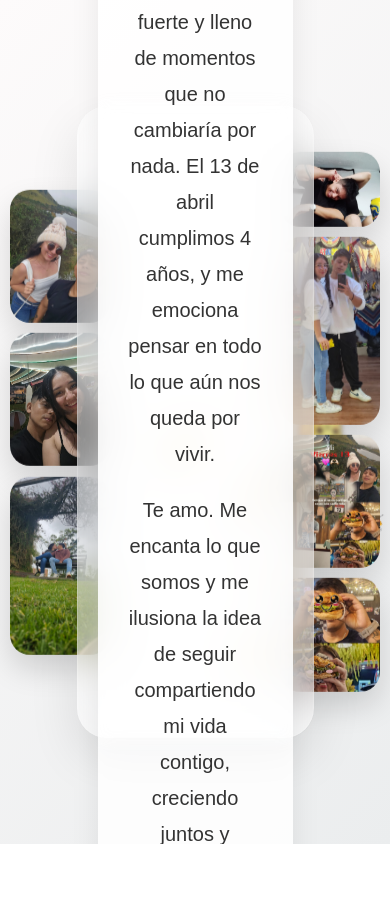
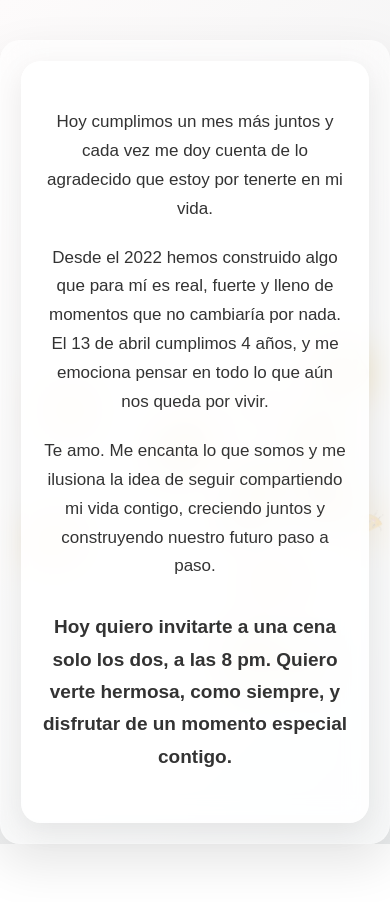
Before and after one commit to alejozuleta9217/pan-quesito, a React (Vite) app: page / in a window 390 px wide. Shown: the top 902 px of the page. Before the commit the page ends 844 px from the top, so only its background shows below. Built offline with nearby package versions, Linux system fonts and the light colour scheme.

Commit message:
Primer commit - proyecto aniversario

```diff
--- a/src/SunflowerFrame.css
+++ b/src/SunflowerFrame.css
@@ -208,6 +208,10 @@ body {
 /* RESPONSIVE AJUSTES */
 /* ============================= */
 
+/* ============================= */
+/* RESPONSIVE AJUSTES */
+/* ============================= */
+
 @media (max-width: 900px) {
 
   .side.left {
@@ -223,19 +227,17 @@ body {
   }
 
   .sunflower {
-  width: clamp(100px, 14vw, 180px);
-}
+    width: clamp(100px, 14vw, 180px);
+  }
+
+  .content {
+    width: 90vw;
+  }
 }
 
 @media (min-width: 1200px) {
   .sunflower {
     width: 220px;
-  }
-}
-
-  .content {
-    width: 50vw;
-    height: 70vh;
   }
 }
 
@@ -248,6 +250,8 @@ body {
   .frame-container {
     align-items: flex-start;
     padding: 40px 0;
+    height: auto;
+    min-height: 100dvh;
   }
 
   .content {
```
